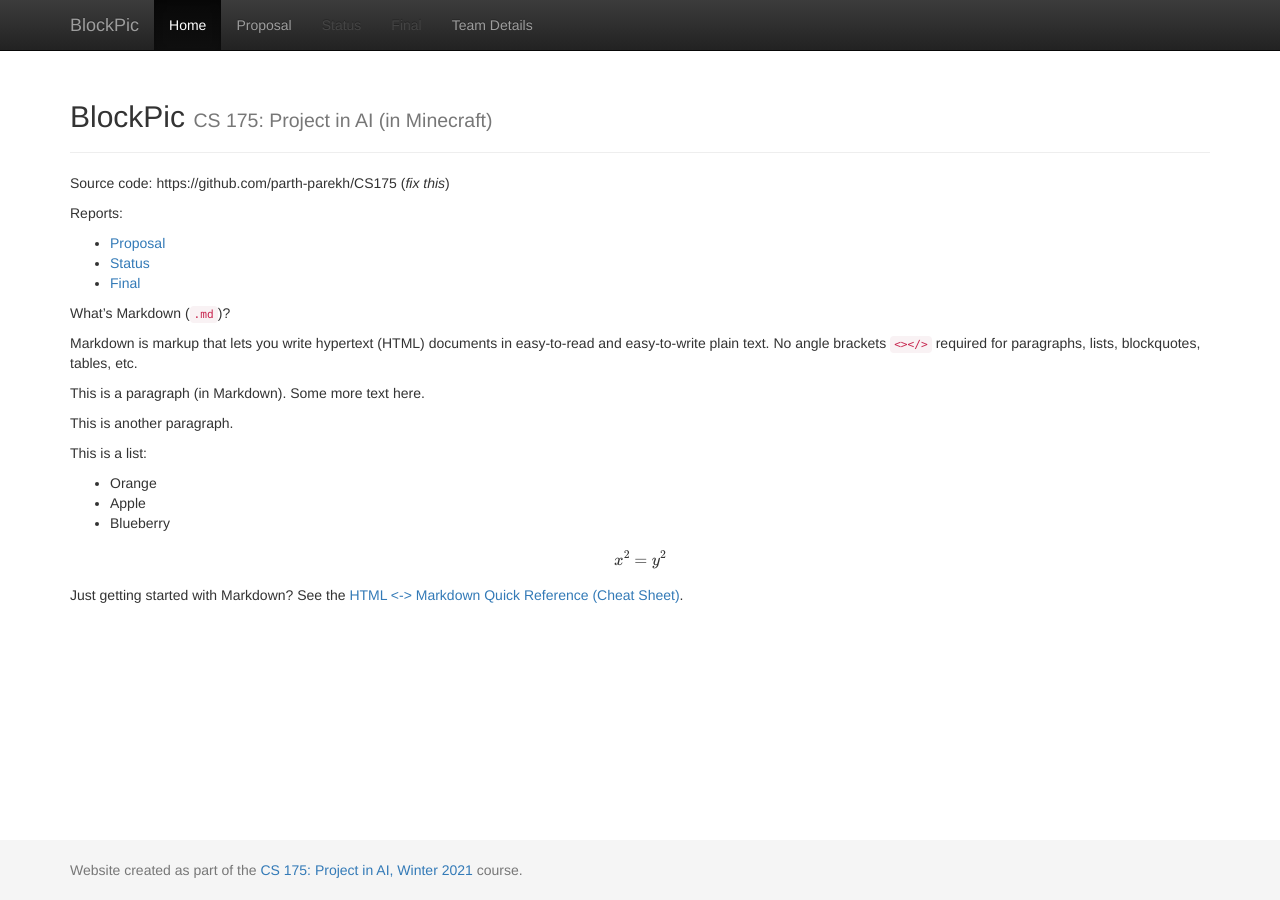
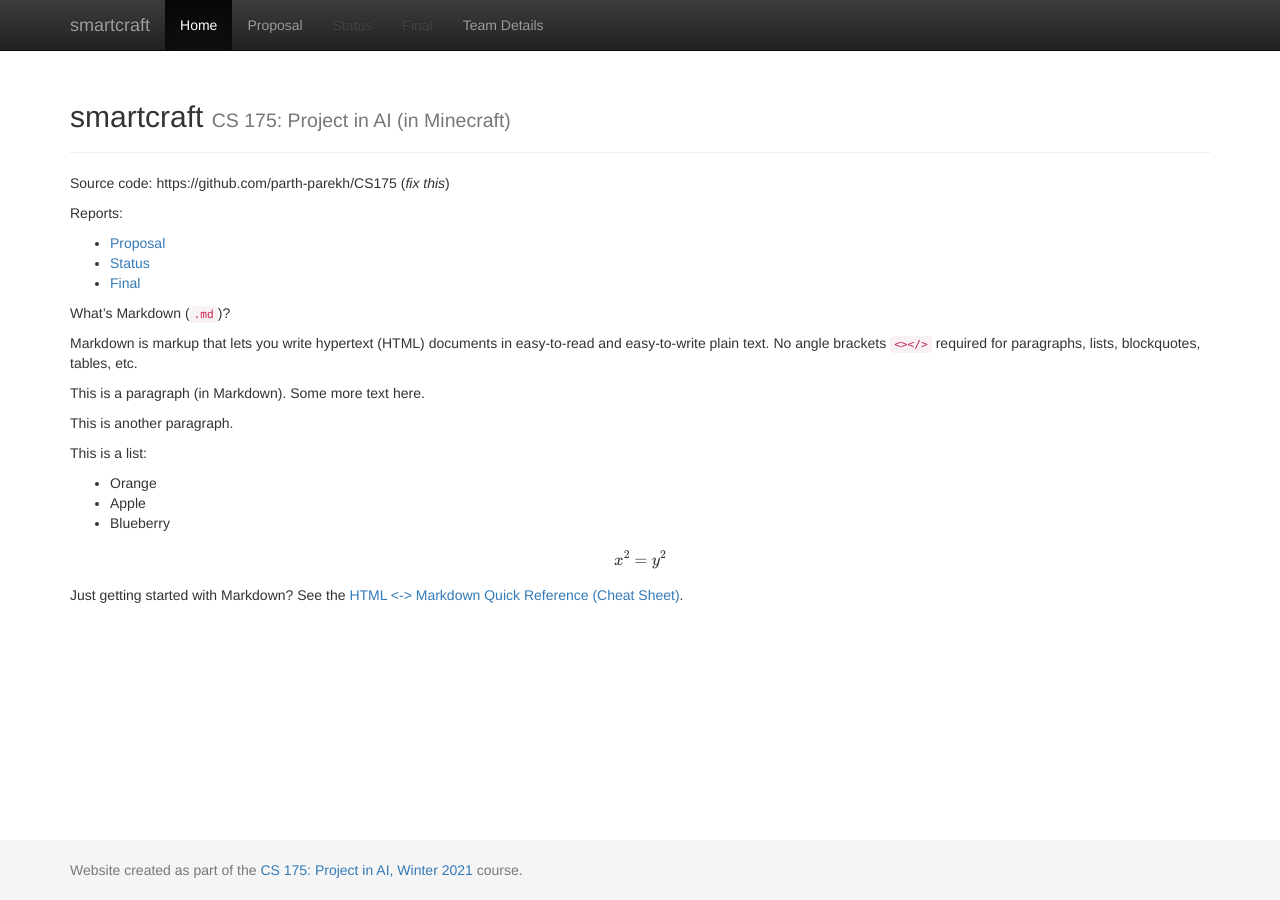
Before and after one commit to parth-parekh/CS175, a Jekyll site: the page built from docs/index.md, in a window 1280 px wide. Built offline with Jekyll 4.4.1, drawn with Linux system fonts in a browser that asks for light colours; formulas are drawn with MathJax 3.

Commit message:
Update _config.yml

```diff
--- a/docs/_config.yml
+++ b/docs/_config.yml
@@ -1,7 +1,7 @@
 ###########
 # site.title
 
-title:    'BlockPic'
+title:    'smartcraft'
 subtitle: 'CS 175: Project in AI (in Minecraft)'
 
 
```
